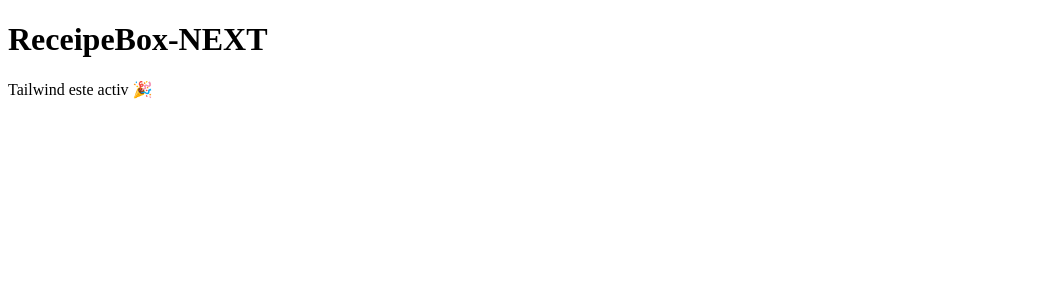
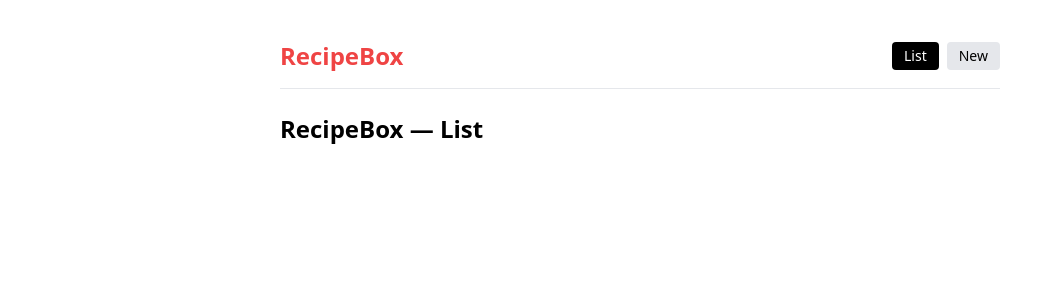
Before and after one commit to DianaBosinceanu11/recipebox, a Next.js app: page / in a window 1280 px wide. Shown: the top 300 px of the page, without its empty margins (0-1055 px from the left). Built offline with nearby package versions, Linux system fonts and the light colour scheme.

Commit message:
Global navbar and basic routing (List & New pages)

```diff
--- a/package.json
+++ b/package.json
@@ -14,7 +14,6 @@
     "react-dom": "19.2.0"
   },
   "devDependencies": {
-    "@tailwindcss/postcss": "^4.1.17",
     "@types/node": "^20",
     "@types/react": "^19",
     "@types/react-dom": "^19",
@@ -22,7 +21,7 @@
     "eslint": "^9",
     "eslint-config-next": "16.0.1",
     "postcss": "^8.5.6",
-    "tailwindcss": "^4.1.17",
+    "tailwindcss": "^3.4.18",
     "typescript": "^5"
   }
 }
--- a/postcss.config.js
+++ b/postcss.config.js
@@ -1,6 +1,6 @@
-// postcss.config.js
 module.exports = {
   plugins: {
-    '@tailwindcss/postcss': {},
+    tailwindcss: {},
+    autoprefixer: {},
   },
-};
+}
--- a/src/app/layout.tsx
+++ b/src/app/layout.tsx
@@ -1,17 +1,16 @@
 import "./globals.css";
+import type { Metadata } from 'next'
+import Nav from '@/components/Nav'
 
-export const metadata = {
-  title: "ReceipeBox",
-};
+export const metadata: Metadata = { title: 'ReceipeBox' }
 
-export default function RootLayout({
-  children,
-}: {
-  children: React.ReactNode;
-}) {
+export default function RootLayout({ children }: { children: React.ReactNode }) {
   return (
     <html lang="en">
-      <body>{children}</body>
+      <body className="max-w-3xl mx-auto p-6">
+        <Nav />
+        <main className="pt-6">{children}</main>
+      </body>
     </html>
   );
 }
--- /dev/null
+++ b/src/app/new/page.tsx
@@ -0,0 +1,3 @@
+export default function Page() {
+  return <h1 className="text-2xl font-semibold">Add New Recipe</h1>
+}
--- a/src/app/page.tsx
+++ b/src/app/page.tsx
@@ -1,8 +1,3 @@
 export default function Page() {
-  return (
-    <div className="p-6">
-      <h1 className="text-3xl font-bold text-blue-600">ReceipeBox-NEXT</h1>
-      <p className="mt-2">Tailwind este activ 🎉</p>
-    </div>
-  );
+  return <h1 className="text-2xl font-semibold">RecipeBox — List</h1>
 }
--- /dev/null
+++ b/src/components/Nav.tsx
@@ -0,0 +1,27 @@
+'use client'
+import Link from 'next/link'
+import { usePathname } from 'next/navigation'
+
+export default function Nav() {
+    const pathname = usePathname()
+    const link = (to: string, label: string) => (
+        <Link
+        href={to}
+        className={`px-3 py-1 rounded text-sm
+            ${pathname === to ? 'bg-black text-white' : 'bg-gray-200 tex-green hover:bg-gray-300'}`}
+        >
+            {label}
+
+        </Link>
+    )
+
+    return (
+        <nav className="flex items-center justify-between py-4 border-b">
+            <div className="text-2xl font-bold text-red-500">RecipeBox</div>
+            <div className="flex gap-2">
+                {link('/', 'List')}
+                {link('/new', 'New')}
+            </div>
+        </nav>
+    )
+}
--- a/tailwind.config.js
+++ b/tailwind.config.js
@@ -1,8 +1,6 @@
 /** @type {import('tailwindcss').Config} */
 module.exports = {
-  content: [
-    "./src/**/*.{js,ts,jsx,tsx,mx}",
-  ],
+  content: ['./src/**/*.{js,jsx,ts,tsx,mdx}'],
   theme: {
     extend: {},
   },
```
Also changed, not shown: 1 other file (tests, documents, lock files or other folders).
